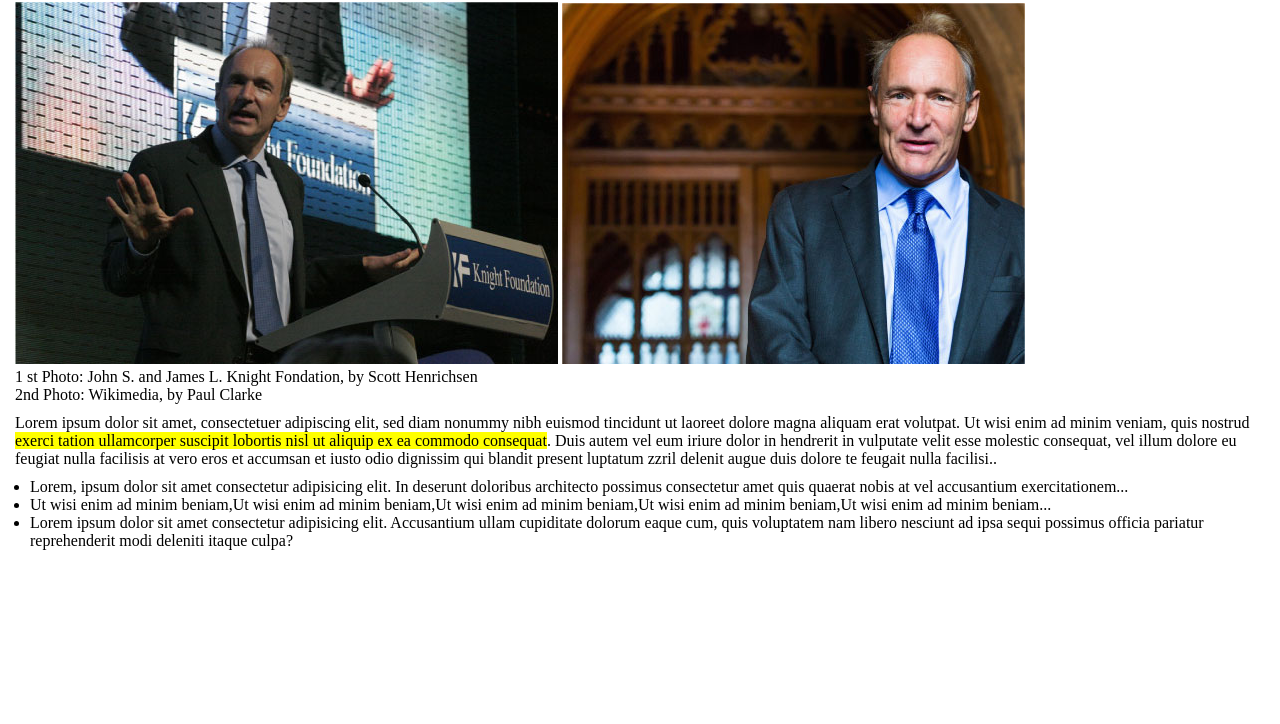
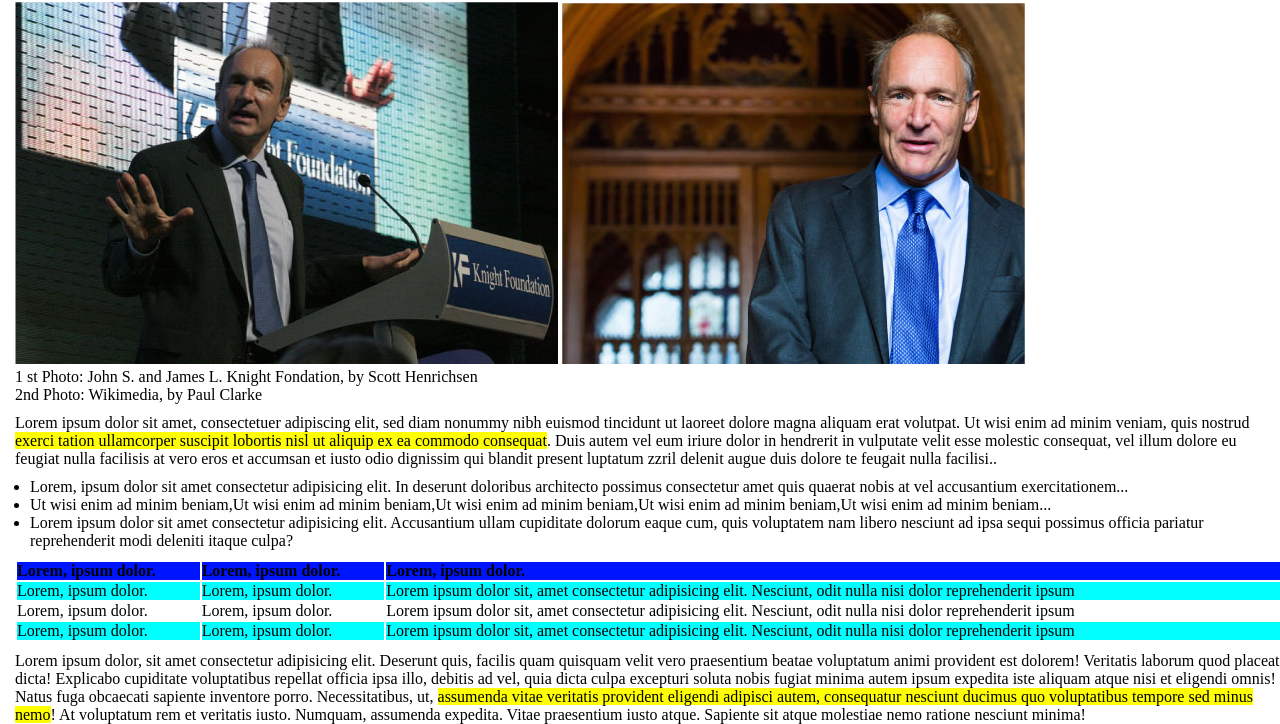
Before and after one commit to nico17022001/html-css-booleaner, a plain HTML site: page index.html in a window 1280 px wide. Shown: the part 211-935 px from the top of the page. Before the commit the page ends 800 px from the top, so only its background shows below. Drawn offline with Linux system fonts and the light colour scheme.

Commit message:
ultimo-paragrafo

```diff
--- a/css/style.css
+++ b/css/style.css
@@ -22,9 +22,19 @@ main, .list{
   padding-left: 15px;
 }
 
-h1, .img-tim, .txt, .list{
+h1, table, .img-tim, .txt, .list{
   padding-top: 10px;
 }
+
+table{
+  width: 100vw;
+  text-align: left;
+}
+
+thead {
+  background-color: rgb(0, 21, 255);
+}
+
 
 .txt-gray {
   color: gray;
@@ -42,3 +52,7 @@ h1, .img-tim, .txt, .list{
 .yellow {
   background-color: yellow;
 }
+
+.blue {
+  background-color: aqua;
+}
--- a/index.html
+++ b/index.html
@@ -63,6 +63,54 @@
       </div>
     </section>
 
+    <section>
+      <table>
+        <thead>
+          <tr>
+            <th>Lorem, ipsum dolor.</th>
+            <th>Lorem, ipsum dolor.</th>
+            <th>Lorem, ipsum dolor.</th>
+          </tr>
+        </thead>
+
+        <tbody>
+          <tr class="blue">
+            <td>Lorem, ipsum dolor.</td>
+            <td>Lorem, ipsum dolor.</td>
+            <td>
+              Lorem ipsum dolor sit, amet consectetur adipisicing elit. Nesciunt, odit nulla nisi dolor reprehenderit ipsum
+            </td>
+          </tr>
+
+          <tr>
+            <td>Lorem, ipsum dolor.</td>
+            <td>Lorem, ipsum dolor.</td>
+            <td>
+              Lorem ipsum dolor sit, amet consectetur adipisicing elit. Nesciunt, odit nulla nisi dolor reprehenderit ipsum
+            </td>
+          </tr>
+
+          <tr class="blue">
+            <td>Lorem, ipsum dolor.</td>
+            <td>Lorem, ipsum dolor.</td>
+            <td>
+              Lorem ipsum dolor sit, amet consectetur adipisicing elit. Nesciunt, odit nulla nisi dolor reprehenderit ipsum
+            </td>
+          </tr>
+        </tbody>
+      </table>
+    </section>
+
+<!--ultimo paragrafo-->
+
+    <section>
+      <div class="txt">
+        <span>
+        Lorem ipsum dolor, sit amet consectetur adipisicing elit. Deserunt quis, facilis quam quisquam velit vero praesentium beatae voluptatum animi provident est dolorem! Veritatis laborum quod placeat dicta! Explicabo cupiditate voluptatibus repellat officia ipsa illo, debitis ad vel, quia dicta culpa excepturi soluta nobis fugiat minima autem ipsum expedita iste aliquam atque nisi et eligendi omnis! Natus fuga obcaecati sapiente inventore porro. Necessitatibus, ut, <span class="yellow">assumenda vitae veritatis provident eligendi adipisci autem, consequatur nesciunt ducimus quo voluptatibus tempore sed minus nemo</span>! At voluptatum rem et veritatis iusto. Numquam, assumenda expedita. Vitae praesentium iusto atque. Sapiente sit atque molestiae nemo ratione nesciunt minima!
+        </span>
+      </div>
+    </section>
+
   </main>
   <footer></footer>
 </body>
```
